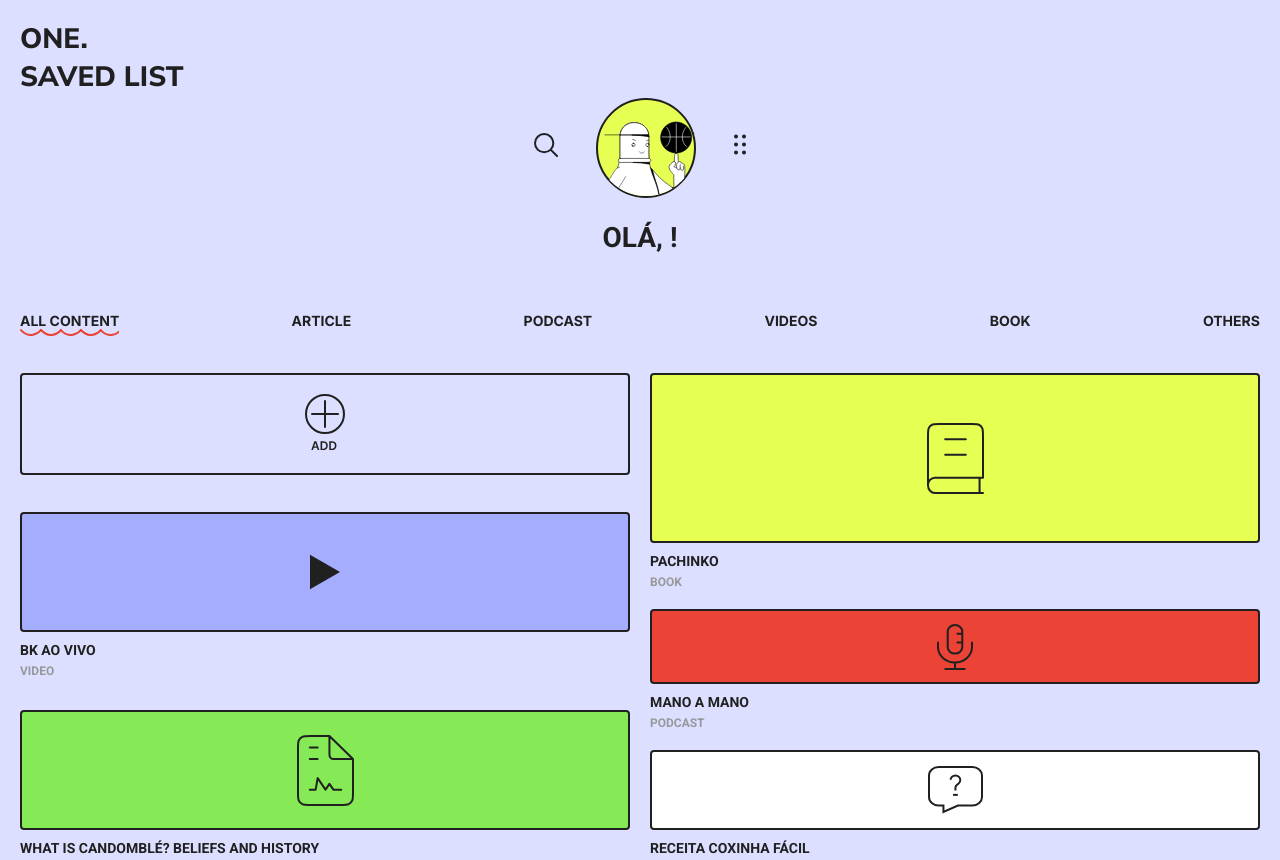
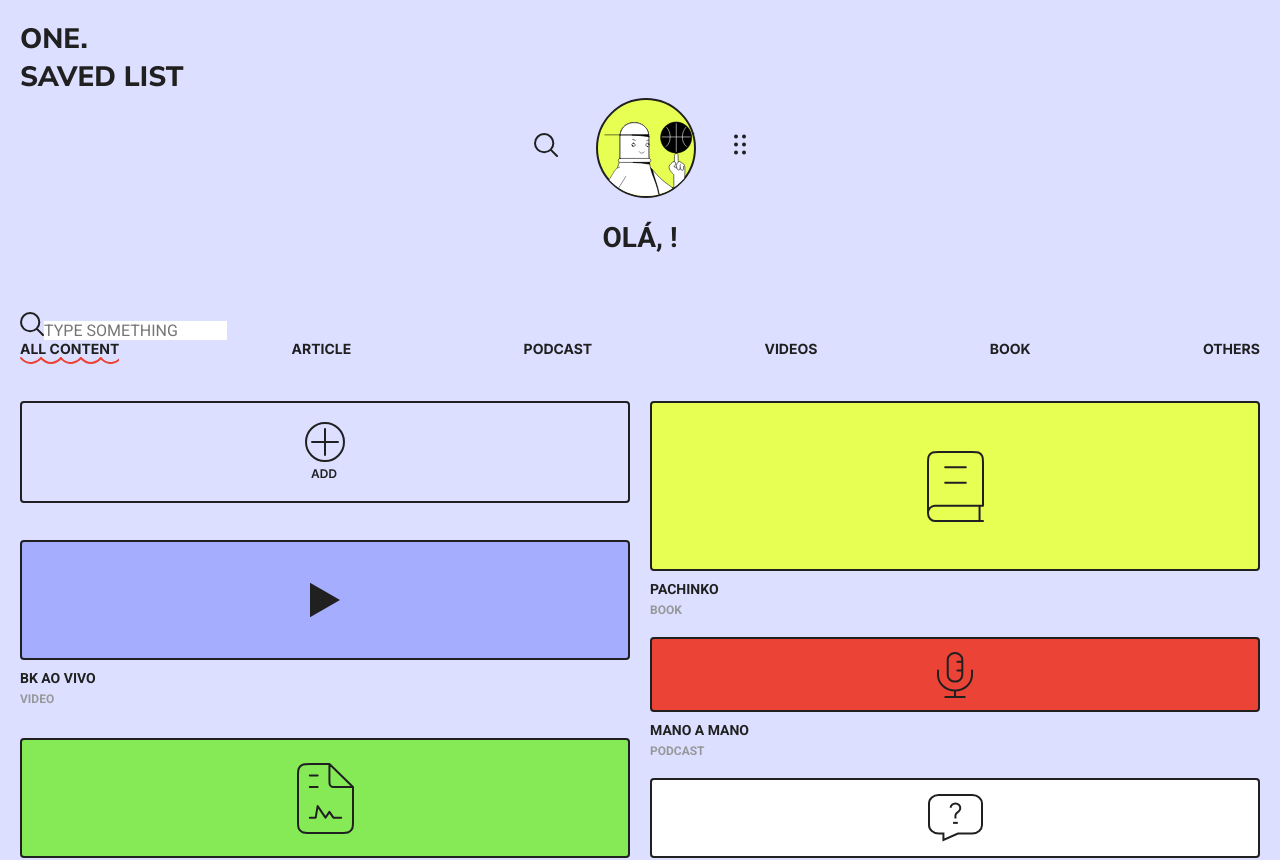
Before and after one commit to NataliaFrancisca/modern-saved-list, a Next.js app: page /dashboard in a window 1280 px wide. Shown: the top 860 px of the page. Built offline with nearby package versions, Linux system fonts and the light colour scheme; no server answers.

Commit message:
feat: create the input search content and active the button search

```diff
--- a/src/app/dashboard/page.tsx
+++ b/src/app/dashboard/page.tsx
@@ -1,4 +1,5 @@
 'use client';
+import { useState } from 'react';
 import AppTitle from '../components/app-title';
 import { useCurrentUser } from './useCurrentUser';
 
@@ -6,6 +7,16 @@ import Filter from '../components/filter';
 
 const Dashboard = () => {
   const data = useCurrentUser();
+  const [toggleInput, setToogleInput] = useState(true);
+  const [searchText, setSearchText] = useState('');
+
+  const onToggleInputSearch = () => {
+    setToogleInput(!toggleInput);
+  };
+
+  const onHandleSubmit = () => {
+    event?.preventDefault();
+  };
 
   return (
     <section className="base-page">
@@ -13,7 +24,11 @@ const Dashboard = () => {
 
       <header className="header-dashboard">
         <button>
-          <img src="icon/search.svg" alt="search icon" />
+          <img
+            src="icon/search.svg"
+            alt="search icon"
+            onClick={() => onToggleInputSearch()}
+          />
         </button>
 
         <img src="user-image/user-option-one.svg" alt="user illustration" />
@@ -23,7 +38,21 @@ const Dashboard = () => {
         </button>
       </header>
 
-      <h1 className="dashboard-user-name">OLÁ, {data?.displayName}!</h1>
+      <h1 className={`dashboard-user-name inputHidden-${toggleInput}`}>
+        OLÁ, {data?.displayName}!
+      </h1>
+
+      <form
+        className={`form-search-content isHidden-${toggleInput}`}
+        onSubmit={() => onHandleSubmit()}
+      >
+        <img src="icon/search.svg" alt="search icon" />
+        <input
+          type="text"
+          placeholder="TYPE SOMETHING"
+          onChange={(e) => setSearchText(e.target.value)}
+        />
+      </form>
 
       <Filter />
     </section>
```
